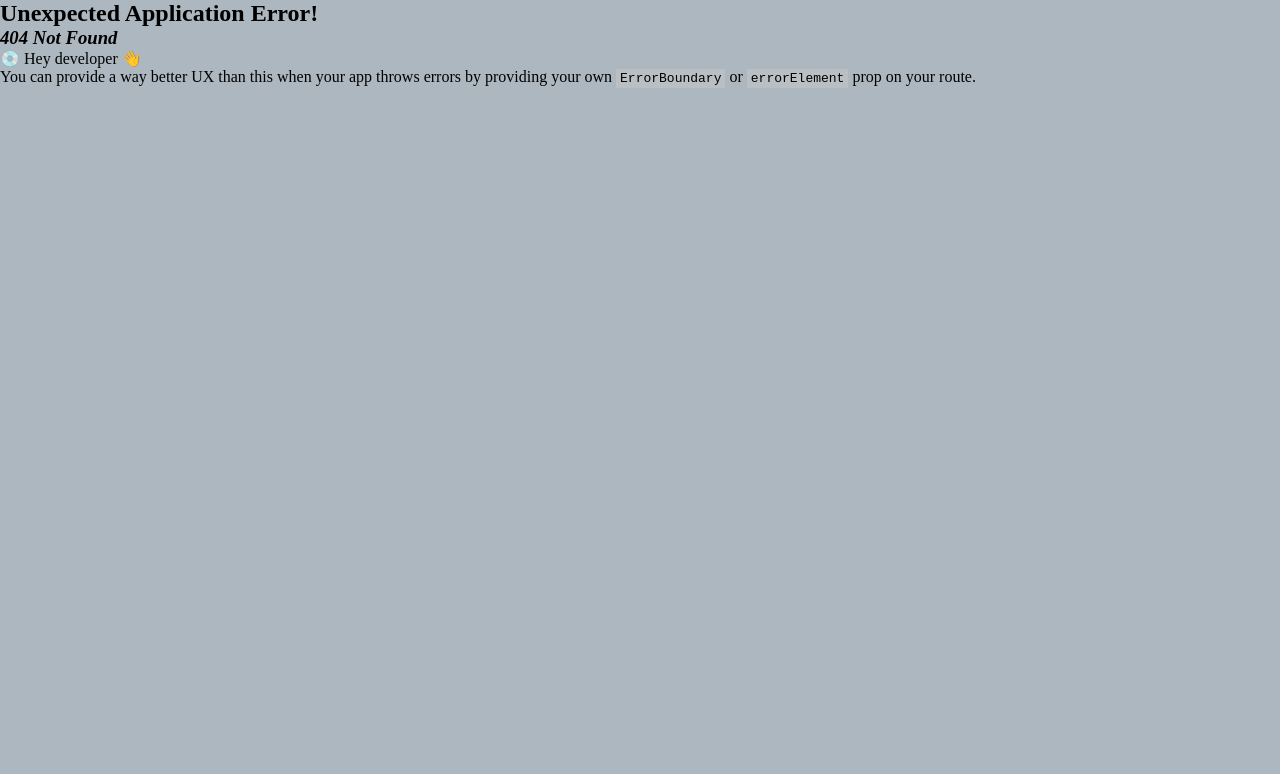
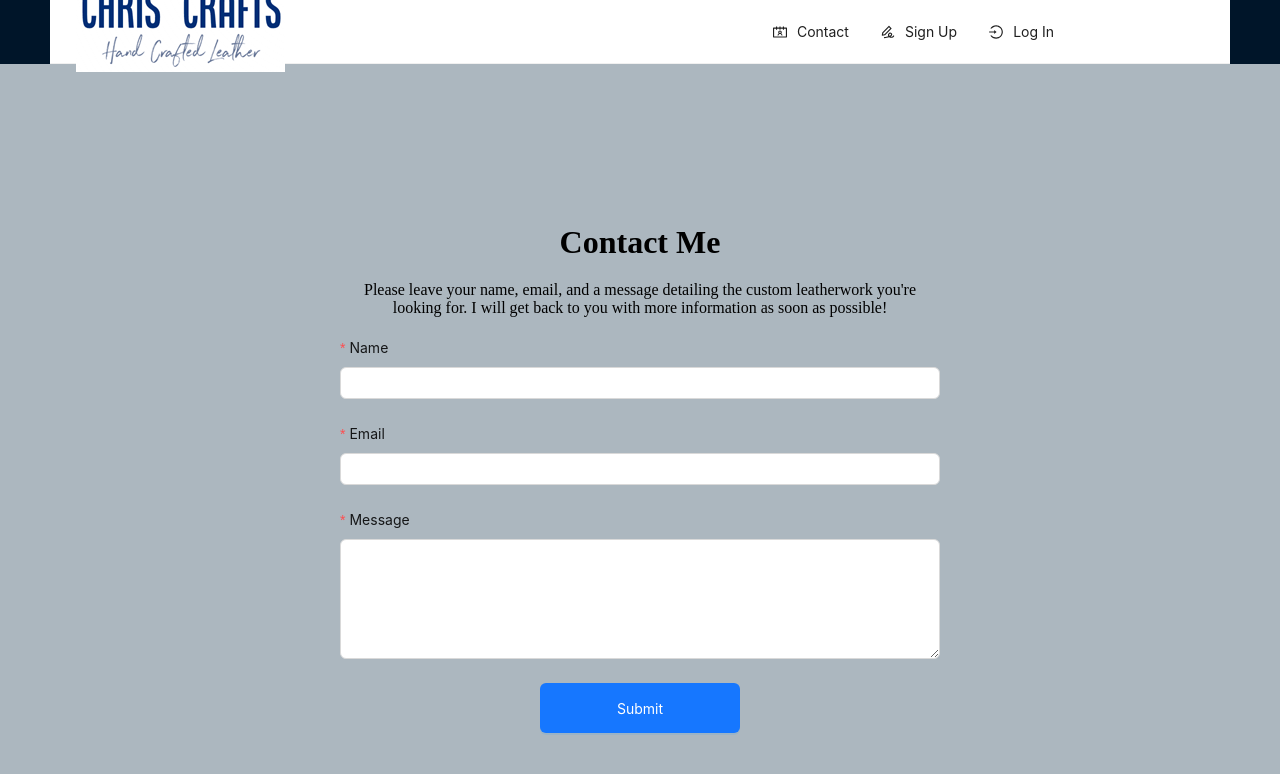
Before and after one commit to JoshMassa/chris-crafts, a React (Vite) app in the folder client/: page /contact in a window 1280 px wide. Before the commit this address had no page. Shown: the top 774 px of the page. Built offline with nearby package versions, Linux system fonts and the light colour scheme.

Commit message:
Added contact form

```diff
--- a/client/src/components/Header.jsx
+++ b/client/src/components/Header.jsx
@@ -4,6 +4,7 @@ import {
   SignatureOutlined,
   LoginOutlined,
   SettingOutlined,
+  ContactsOutlined
 } from '@ant-design/icons';
 import { Layout, Menu } from 'antd';
 import { Link, useNavigate } from 'react-router-dom';
@@ -26,12 +27,17 @@ function Header() {
 
   const itemsOne = [
     {
-      label: <a href='/' onClick={handleHomeClick}><img src={logo} style={{paddingTop: 30, marginLeft: 10}} /></a>,
+      label: <a href='/' onClick={handleHomeClick}><img src={logo} style={{paddingTop: 15, marginLeft: 10}} /></a>,
       key: 'homePage',
     },
   ].filter(Boolean); // Filter out any falsey values (e.g., when isLoggedIn is false)
 
   const itemsTwo = [
+      {
+        label: <Link to='/contact'>Contact</Link>,
+        key: 'contact',
+        icon: <ContactsOutlined />
+      },
     !isLoggedIn && {
         label: <Link to='/signup'>Sign Up</Link>,
         key: 'signUp',
@@ -76,7 +82,7 @@ function Header() {
         defaultSelectedKeys={['current']}
         items={itemsTwo}
         style={{
-            paddingRight: '5rem',
+            paddingRight: '10rem',
             minWidth: 0,
             display: 'flex',
             alignItems: 'center',
--- a/client/src/main.jsx
+++ b/client/src/main.jsx
@@ -5,6 +5,7 @@ import { AuthProvider } from './context/AuthContext.jsx';
 import HomePage from './pages/HomePage.jsx'
 import Login from './pages/Login.jsx'
 import Signup from './pages/Signup.jsx'
+import Contact from './pages/Contact.jsx'
 
 const router = createBrowserRouter([
   {
@@ -14,6 +15,10 @@ const router = createBrowserRouter([
       {
         index: true,
         element: <HomePage />
+      },
+      {
+        path: '/contact',
+        element: <Contact />
       },
       {
         path: '/login',
--- /dev/null
+++ b/client/src/pages/Contact.jsx
@@ -0,0 +1,128 @@
+import React, { useState } from 'react';
+import { Form, Input, Button, message } from 'antd';
+import { validateEmail } from '../../../server/utils/helpers';
+
+function Contact() {
+  const [name, setName] = useState('');
+  const [email, setEmail] = useState('');
+  const [messageText, setMessageText] = useState('');
+  const [errorMessage, setErrorMessage] = useState('');
+
+  const [form] = Form.useForm();
+
+  const handleInputChange = (event) => {
+    const { name, value } = event.target;
+
+    if (name === 'name') {
+      setName(value);
+    } else if (name === 'email') {
+      setEmail(value);
+    } else if (name === 'message') {
+      setMessageText(value);
+    }
+
+    if (errorMessage.toLowerCase().includes(name.toLowerCase())) {
+      setErrorMessage('');
+    }
+  };
+
+  const handleFormSubmit = () => {
+    message.success('Form submitted successfully!');
+
+    // Timeout to clear the success message from the form after 5 seconds
+    setTimeout(() => {
+      message.destroy();
+    }, 5000);
+
+    // If the form submission was successful, reset the fields to an empty string
+    setName('');
+    setEmail('');
+    setMessageText('');
+    setErrorMessage('');
+    form.resetFields();
+  };
+
+  const handleFormSubmitFailed = (errorInfo) => {
+    console.log('Failed:', errorInfo);
+  };
+
+  const handleInputBlur = (event) => {
+    const { name, value } = event.target;
+
+    if (!value.trim()) {
+      setErrorMessage(`${name.charAt(0).toUpperCase() + name.slice(1)} field is required.`);
+    } else if (name === 'email' && !validateEmail(value)) {
+      setErrorMessage('Email is not in the correct format.');
+    } else {
+      setErrorMessage('');
+    }
+  };
+
+  return (
+    <div style={{ maxWidth: '600px', margin: '0 auto', marginTop: '10rem'}}>
+      <h1 style={{ textAlign: 'center', marginBottom: 20 }}>Contact Me</h1>
+      <p style={{ textAlign: 'center', marginBottom: 20 }}>
+        Please leave your name, email, and a message detailing the custom leatherwork you're looking for. I will get back to you with more information as soon as possible!
+      </p>
+      <Form
+        form={form}
+        layout="vertical"
+        onFinish={handleFormSubmit}
+        onFinishFailed={handleFormSubmitFailed}
+      >
+        <Form.Item
+          label="Name"
+          name="name"
+          rules={[{ required: true, message: 'Name field is required.' }]}
+        >
+          <Input
+            name="name"
+            value={name}
+            onChange={handleInputChange}
+            onBlur={handleInputBlur}
+          />
+        </Form.Item>
+        <Form.Item
+          label="Email"
+          name="email"
+          rules={[
+            { required: true, message: 'Email field is required.' },
+            { type: 'email', message: 'Email is not in the correct format.' },
+          ]}
+        >
+          <Input
+            name="email"
+            value={email}
+            onChange={handleInputChange}
+            onBlur={handleInputBlur}
+          />
+        </Form.Item>
+        <Form.Item
+          label="Message"
+          name="message"
+          rules={[{ required: true, message: 'Message field is required.' }]}
+        >
+          <Input.TextArea
+            name="message"
+            value={messageText}
+            onChange={handleInputChange}
+            onBlur={handleInputBlur}
+            rows={5}
+          />
+        </Form.Item>
+        <Form.Item style={{ textAlign: 'center' }}>
+          <Button type="primary" htmlType="submit" style={{ width: 200, height: 50 }}>
+            Submit
+          </Button>
+        </Form.Item>
+      </Form>
+      {errorMessage && (
+        <div>
+          <p className='error-text'>{errorMessage}</p>
+        </div>
+      )}
+    </div>
+  );
+}
+
+export default Contact;
--- a/client/src/styles/Header.css
+++ b/client/src/styles/Header.css
@@ -7,4 +7,5 @@
 :where(.css-dev-only-do-not-override-m4timi).ant-layout-header {
     padding: 0;
     height: 120px;
+    line-height: 3;
 }
--- a/client/vite.config.js
+++ b/client/vite.config.js
@@ -8,10 +8,9 @@ export default ({ mode }) => {
     plugins: [react()],
     server: {
       proxy: {
-        '/api': {
+        '/graphql': {
           target: 'http://localhost:3000',
           changeOrigin: true,
-          rewrite: (path) => path.replace(/^\/api/, '')
         }
       }
     }
```
Also changed, not shown: 1 other file (tests, documents, lock files or other folders).
